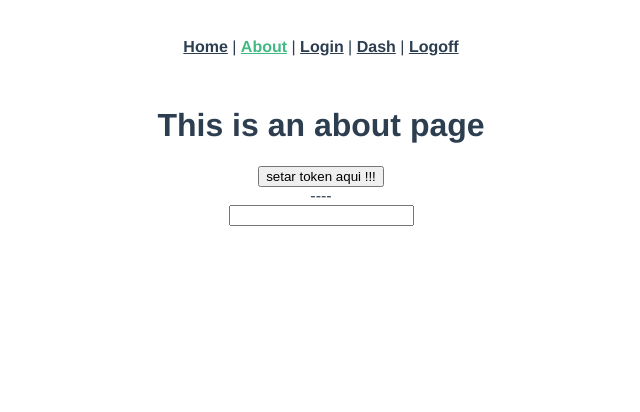
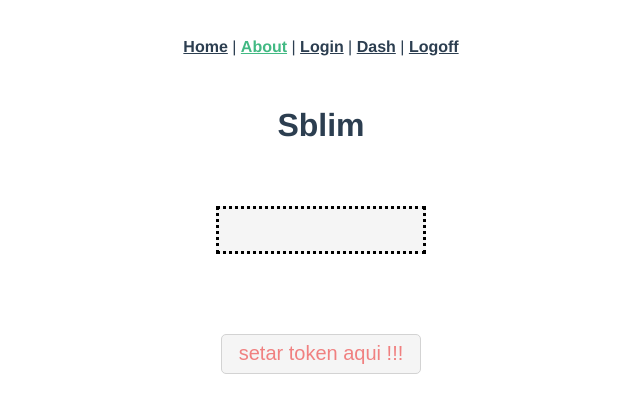
Before and after one commit to gustavometal10/vue-lab1, a Vue app in the folder dojo1/: page /#/about in a window 1280 px wide. Shown: the top 412 px of the page, without its empty margins (319-959 px from the left). Built offline with nearby package versions, Linux system fonts and the light colour scheme.

Commit message:
#3.3 Pires Styling

```diff
--- a/dojo1/src/components/StoreToken.vue
+++ b/dojo1/src/components/StoreToken.vue
@@ -1,14 +1,52 @@
 <template>
   <div class="about">
     <div :value="token"></div>
-    <button @click="setToken(tokenInput)">setar token aqui !!!</button>
     <!-- <button @click="methodK">setar token aqui !!!</button> -->
-    <div>{{ this.stToken }} ---- {{this.tokenInput}}</div>
+    <div class="text">{{ this.stToken }}</div>
     <input type="text" v-model="tokenInput">
+        <div class="token_input">{{this.tokenInput}}</div>
 
+    <button class="btn" @click="setToken(tokenInput)">setar token aqui !!!</button>
   </div>
+</template>
 
-</template>
+<style scoped>
+.about {
+    display: flex;
+    flex-direction: column;
+    justify-content: center;
+    align-items: center;
+    }
+    .btn {
+        background-color: whitesmoke;
+        border: 1px solid lightgray;
+        border-radius: 5px;
+        height: 40px;
+        width: 200px;
+        font-size: 20px;
+        color: lightcoral;
+        margin: 10px;
+    }
+    .text {
+        font-size: 25px;
+        color: blue;
+        font-weight: 300px;
+        margin: 10px;
+    }
+    .text:hover {
+        color: coral;
+    }
+    .token_input {
+        margin: 25px;
+    }
+    input {
+        background-color: whitesmoke;
+        height: 40px;
+        width: 200px;
+        border: 3px dotted black;
+        margin: 20px;
+    }
+</style>
 
 <script>
 
--- a/dojo1/src/views/About.vue
+++ b/dojo1/src/views/About.vue
@@ -1,6 +1,6 @@
 <template>
   <div class="about">
-    <h1>This is an about page</h1>
+    <h1>Sblim</h1>
     <StoreToken></StoreToken>
   </div>
 </template>
```
